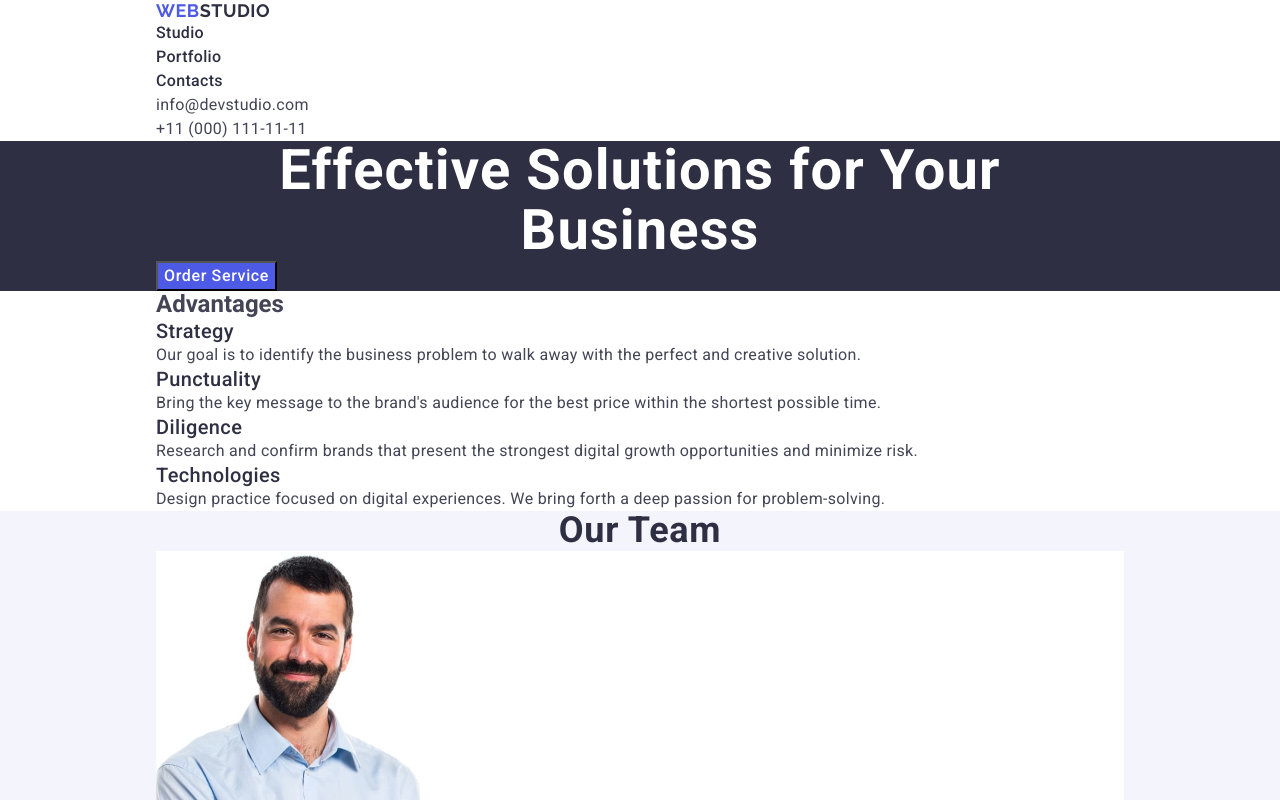
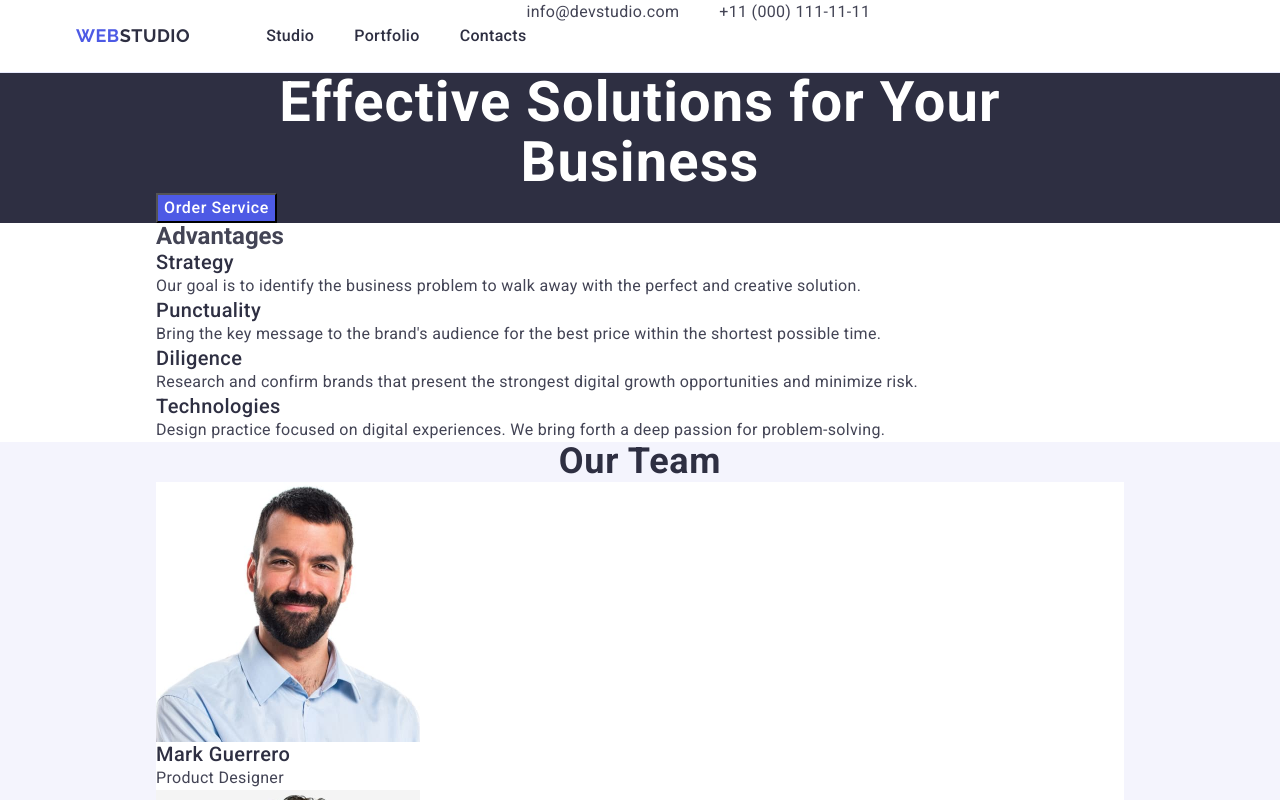
Before and after one commit to Lesh4ever/goit-markup-hw-03, a plain HTML site: page index.html in a window 1280 px wide. Shown: the top 800 px of the page. Drawn offline with nearby package versions, Linux system fonts and the light colour scheme.

Commit message:
css html

```diff
--- a/css/styles.css
+++ b/css/styles.css
@@ -42,6 +42,15 @@ img {
 }
 
 /*============Header============*/
+.header {
+  border-bottom: 1px solid #e7e9fc;
+}
+
+.header .container {
+  display: flex;
+  margin: 0 auto;
+}
+
 .logo {
   font-family: 'Raleway', sans-serif;
   font-weight: 700;
@@ -50,6 +59,7 @@ img {
   letter-spacing: 0.03em;
   text-transform: uppercase;
   color: #4d5ae5;
+  margin-right: 76px;
 }
 
 .logo-web {
@@ -60,7 +70,15 @@ img {
   color: #2e2f42;
 }
 
+.navigation {
+  display: flex;
+  align-items: center;
+}
+
 .navigation-list {
+  display: flex;
+  gap: 40px;
+  padding: 24px 0;
   font-weight: 500;
   font-size: 16px;
   line-height: 1.5;
@@ -91,6 +109,11 @@ img {
 .navigation-adress-cont:hover,
 .navigation-adress-cont:focus {
   color: #404bbf;
+}
+
+.navigation-adress-list {
+  display: flex;
+  gap: 40px;
 }
 
 /*============Main============*/
--- a/index.html
+++ b/index.html
@@ -21,7 +21,7 @@
   </head>
 
   <body>
-    <header>
+    <header class="header">
       <div class="container">
         <nav class="navigation">
           <a class="logo" href="./index.html"
@@ -36,7 +36,7 @@
           </ul>
         </nav>
         <address class="navigation-adress">
-          <ul>
+          <ul class="navigation-adress-list">
             <li>
               <a class="navigation-adress-cont" href="mailto:info@devstudio.com"
                 >info@devstudio.com</a
```
